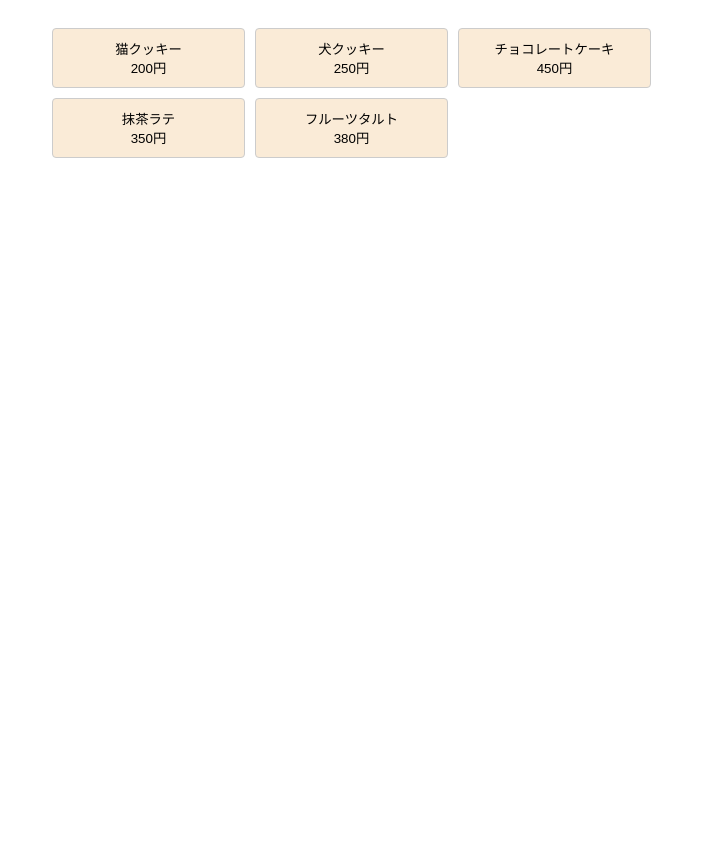
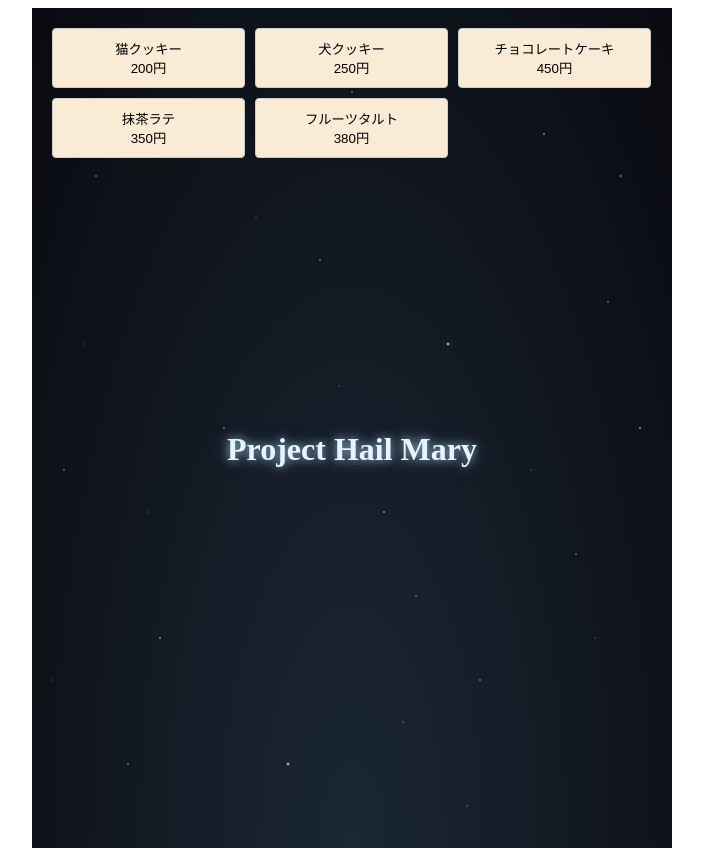
Before and after one commit to kashiwagi-rena/NuxtProject2, a Nuxt app: page / in a window 1280 px wide. Shown: the whole page, without its empty margins (288-991 px from the left). Before the commit the page ends 800 px from the top, so only its background shows below. Built offline with nearby package versions, Linux system fonts and the light colour scheme.

Commit message:
宇宙にした

```diff
--- a/pages/index.vue
+++ b/pages/index.vue
@@ -4,6 +4,8 @@
 
 <template>
 	<main>
+		<span class="meteor" />
+		<h1>Project Hail Mary</h1>
 		<form class="DisplayButtonWrap">
 			<div v-for="(value, key) in productInformation" :key="key">
 				<DisplayButton :product-name="value.productName" :unit-price="value.unitPrice" />
@@ -13,13 +15,129 @@
 </template>
 
 <style scoped lang="css">
+main {
+	min-height: 100vh;
+	background: radial-gradient(ellipse at bottom, #1b2735 0%, #090a0f 100%);
+	padding: 20px;
+	position: relative;
+	overflow: hidden;
+}
+
+main::before,
+main::after {
+	content: '';
+	position: absolute;
+	top: 0;
+	left: 0;
+	width: 100%;
+	height: 100%;
+	pointer-events: none;
+}
+
+main::before {
+	background-image:
+		radial-gradient(1px 1px at 10% 20%, white 0%, transparent 100%),
+		radial-gradient(1px 1px at 30% 50%, white 0%, transparent 100%),
+		radial-gradient(1px 1px at 50% 10%, white 0%, transparent 100%),
+		radial-gradient(1px 1px at 70% 80%, white 0%, transparent 100%),
+		radial-gradient(1px 1px at 90% 35%, white 0%, transparent 100%),
+		radial-gradient(1.5px 1.5px at 20% 75%, #aad4f5 0%, transparent 100%),
+		radial-gradient(1.5px 1.5px at 55% 60%, #aad4f5 0%, transparent 100%),
+		radial-gradient(1.5px 1.5px at 80% 15%, #aad4f5 0%, transparent 100%),
+		radial-gradient(2px 2px at 40% 90%, white 0%, transparent 100%),
+		radial-gradient(2px 2px at 65% 40%, white 0%, transparent 100%),
+		radial-gradient(1px 1px at 5% 55%, white 0%, transparent 100%),
+		radial-gradient(1px 1px at 85% 65%, white 0%, transparent 100%),
+		radial-gradient(1px 1px at 15% 90%, white 0%, transparent 100%),
+		radial-gradient(1px 1px at 45% 30%, white 0%, transparent 100%),
+		radial-gradient(1px 1px at 75% 5%, white 0%, transparent 100%),
+		radial-gradient(1.5px 1.5px at 95% 50%, #ffd4aa 0%, transparent 100%),
+		radial-gradient(1px 1px at 25% 15%, white 0%, transparent 100%),
+		radial-gradient(1px 1px at 60% 70%, white 0%, transparent 100%);
+	animation: twinkle 4s ease-in-out infinite alternate;
+}
+
+main::after {
+	background-image:
+		radial-gradient(1px 1px at 8% 40%, white 0%, transparent 100%),
+		radial-gradient(1px 1px at 35% 25%, white 0%, transparent 100%),
+		radial-gradient(1.5px 1.5px at 58% 85%, #aad4f5 0%, transparent 100%),
+		radial-gradient(1px 1px at 78% 55%, white 0%, transparent 100%),
+		radial-gradient(2px 2px at 92% 20%, white 0%, transparent 100%),
+		radial-gradient(1px 1px at 18% 60%, white 0%, transparent 100%),
+		radial-gradient(1px 1px at 48% 45%, white 0%, transparent 100%),
+		radial-gradient(1.5px 1.5px at 68% 95%, #ffd4aa 0%, transparent 100%),
+		radial-gradient(1px 1px at 3% 80%, white 0%, transparent 100%),
+		radial-gradient(1px 1px at 88% 75%, white 0%, transparent 100%);
+	animation: twinkle 6s ease-in-out infinite alternate-reverse;
+}
+
+@keyframes twinkle {
+	0% { opacity: 0.4; }
+	100% { opacity: 1; }
+}
+
+h1 {
+	color: #e8f4fd;
+	text-shadow: 0 0 10px rgba(170, 212, 245, 0.8), 0 0 20px rgba(170, 212, 245, 0.4);
+	position: absolute;
+	top: 50%;
+	left: 50%;
+	transform: translate(-50%, -50%);
+	z-index: 1;
+	white-space: nowrap;
+}
+
 .DisplayButtonWrap {
 	display: flex;
 	flex-wrap: wrap;
 	gap: 10px;
+	position: relative;
+	z-index: 1;
 }
 
 .DisplayButtonWrap > div {
 	flex: 0 0 calc(33.333% - 7px);
 }
+
+/* 流れ星 */
+.meteor {
+	position: absolute;
+	top: 0;
+	left: 0;
+	width: 2px;
+	height: 80px;
+	background: linear-gradient(to bottom, rgba(255,255,255,0), white);
+	border-radius: 50%;
+	transform: rotate(215deg);
+	animation: meteor linear infinite;
+	opacity: 0;
+}
+
+.meteor::after {
+	content: '';
+	position: absolute;
+	top: 0;
+	left: 50%;
+	transform: translateX(-50%);
+	width: 4px;
+	height: 4px;
+	border-radius: 50%;
+	background: white;
+	box-shadow: 0 0 6px 2px rgba(255,255,255,0.8);
+}
+
+.meteor {
+	top: 50%;
+	left: 50%;
+	animation-duration: 12s;
+}
+
+@keyframes meteor {
+	0%   { transform: rotate(215deg) translateX(0);   opacity: 0; }
+	5%   { opacity: 1; }
+	15%  { opacity: 1; }
+	20%  { transform: rotate(215deg) translateX(500px); opacity: 0; }
+	100% { transform: rotate(215deg) translateX(500px); opacity: 0; }
+}
 </style>
```
Also changed, not shown: composables/useStorage.ts (added, +7 -0 lines).
